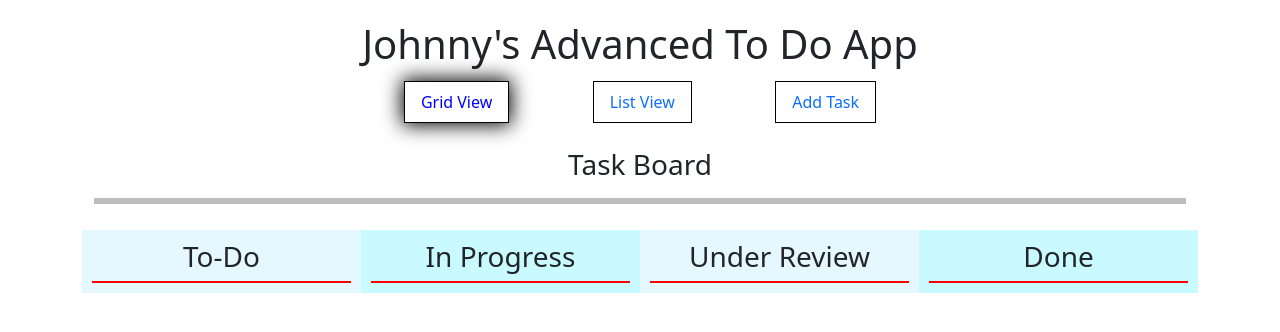
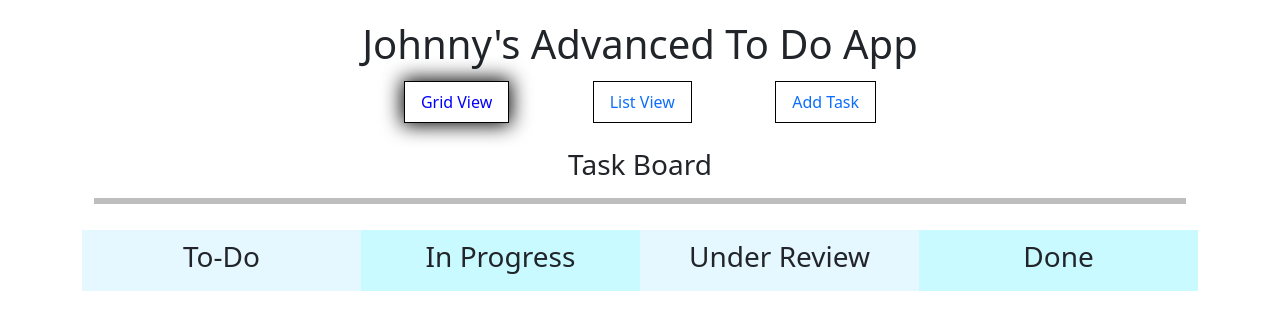
Before and after one commit to JohnnyPillacela/task-board, a React (Create React App) app: page / in a window 1280 px wide. Shown: the top 332 px of the page. Built offline with nearby package versions, Linux system fonts and the light colour scheme; no server answers.

Commit message:
more bootstrap

```diff
--- a/public/index.html
+++ b/public/index.html
@@ -42,5 +42,7 @@
       To begin the development, run `npm start` or `yarn start`.
       To create a production bundle, use `npm run build` or `yarn build`.
     -->
+    <script src="https://cdn.jsdelivr.net/npm/@popperjs/core@2.10.2/dist/umd/popper.min.js" integrity="sha384-7+zCNj/IqJ95wo16oMtfsKbZ9ccEh31eOz1HGyDuCQ6wgnyJNSYdrPa03rtR1zdB" crossorigin="anonymous"></script>
+    <script src="https://cdn.jsdelivr.net/npm/bootstrap@5.1.3/dist/js/bootstrap.min.js" integrity="sha384-QJHtvGhmr9XOIpI6YVutG+2QOK9T+ZnN4kzFN1RtK3zEFEIsxhlmWl5/YESvpZ13" crossorigin="anonymous"></script>
   </body>
 </html>
--- a/src/components/GridView.js
+++ b/src/components/GridView.js
@@ -1,9 +1,14 @@
-import React from "react";
+import React, { useState } from "react";
+import "bootstrap/dist/css/bootstrap.css";
+// import Collapse from "react-bootstrap/Collapse";
+// import Button from "react-bootstrap/Button";
+// import Collapse from "@mui/material/Collapse";
 
 import GridItem from "./GridItem";
 import "../styles/GridView.css";
 
 const columns = ["todo", "in-progress", "review", "done"];
+
 class GridView extends React.Component {
   constructor(props) {
     super(props);
@@ -46,7 +51,7 @@ class GridView extends React.Component {
     }
   }
 
-  moveItem(post, previous, forward) {
+  moveItem(post, previous, forward, id) {
     return (
       <GridItem
         id={post.id}
@@ -70,20 +75,22 @@ class GridView extends React.Component {
       this.moveItem(post, " Send back ", "Request Review ")
     );
     const review_list = this.props.tasks.review_tasks.map((post) =>
-      this.moveItem(post, " Send Back", "Completed ")
+      this.moveItem(post, " Back to Progress", "Done ")
     );
     const done_list = this.props.tasks.done_tasks.map((post) =>
-      this.moveItem(post, " Send Back", "")
+      this.moveItem(post, " Review Again", "")
     );
 
     return (
       <div className="container grid-view-cont">
         <h3>Task Board</h3>
-        <hr className="hr"/>
+        <hr className="hr" />
         <div className="row gridView">
           <div className="col-3 col-cont todo">
-              <h3 className="title">To-Do</h3>
-              <div className="item-container">{todo_list}</div>
+            <h3>To-Do</h3>
+            <div className="item-container" id="todo">
+              {todo_list}
+            </div>
           </div>
           <div className="col-3 col-cont inProgress">
             <h3 className="title">In Progress</h3>
--- a/src/styles/GridView.css
+++ b/src/styles/GridView.css
@@ -24,7 +24,7 @@
   background-color: rgb(230, 248, 255);
 }
 .item-container {
-    border: 1px solid red;
+    /* border: 1px solid red; */
 }
 .hr {
   height: 2px;
```
Also changed, not shown: package.json (+9 -4 lines), 1 other file (tests, documents, lock files or other folders). Lines whose indentation alone changed are shown as unchanged.
